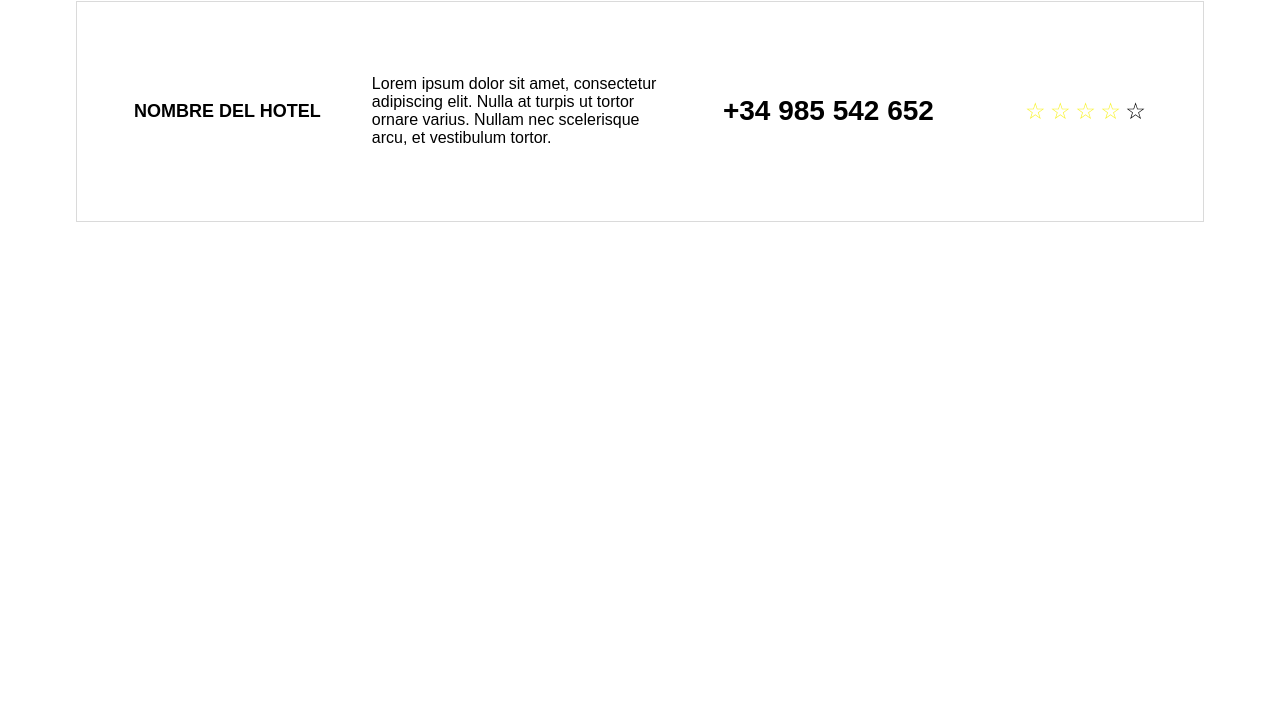
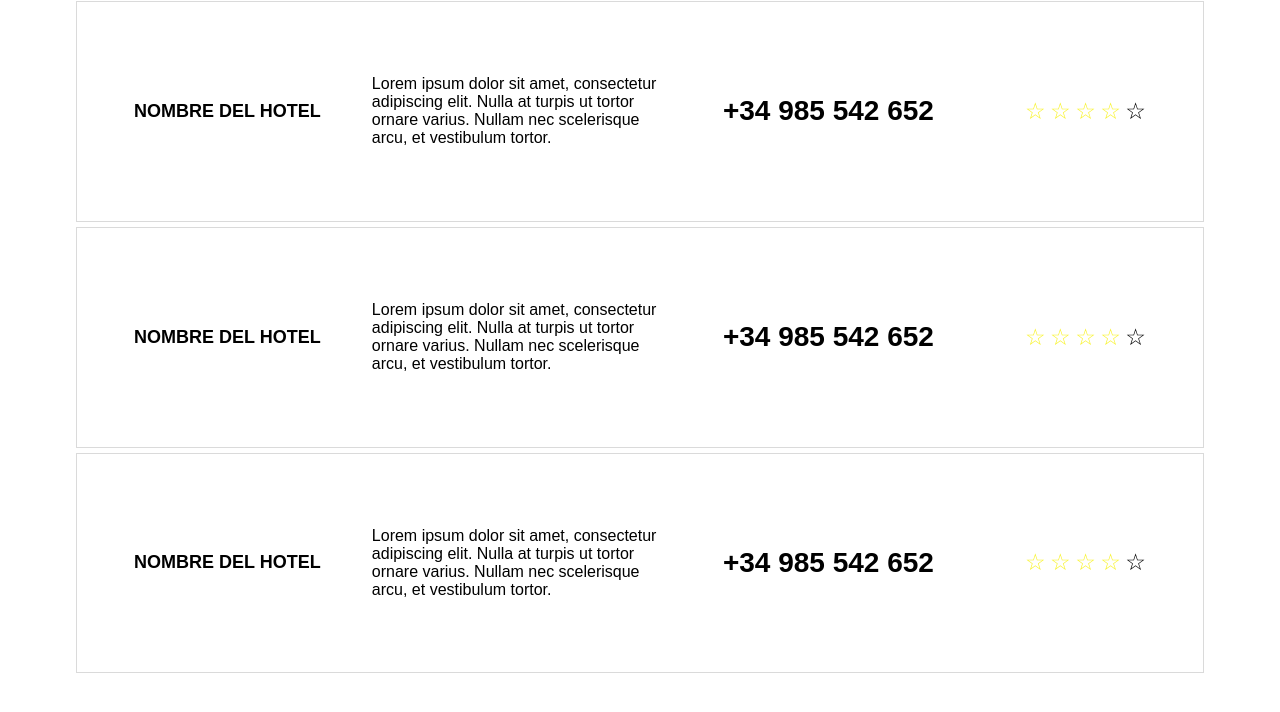
Before and after one commit to MariaRobles/modulo-0-practica-2, a plain HTML site: page index.html in a window 1280 px wide. Shown: the part 138-850 px from the top of the page. Before the commit the page ends 800 px from the top, so only its background shows below. Drawn offline with Linux system fonts and the light colour scheme.

Commit message:
listado hoteles terminado multiples hoteles

```diff
--- a/index.html
+++ b/index.html
@@ -11,7 +11,9 @@
 <body>
 
   <div class="container">
+
     <header><h2>Listado de hoteles</h2></header>
+
     <div class="tarjeta">
       <div class="name"><p>Nombre del hotel</p></div>
       <div class="description">Lorem ipsum dolor sit amet, consectetur adipiscing elit. Nulla at turpis ut tortor ornare varius. Nullam nec scelerisque arcu, et vestibulum tortor.</div>
@@ -27,6 +29,36 @@
       </div>
     </div>
 
+    <div class="tarjeta">
+        <div class="name"><p>Nombre del hotel</p></div>
+        <div class="description">Lorem ipsum dolor sit amet, consectetur adipiscing elit. Nulla at turpis ut tortor ornare varius. Nullam nec scelerisque arcu, et vestibulum tortor.</div>
+        <div class="tel"><strong>+34 985 542 652</strong></div>
+        <div class="estrellas">
+          <ul>
+            <li><p>☆</p></li>
+            <li><p>☆</p></li>
+            <li><p>☆</p></li>
+            <li><p>☆</p></li>
+            <li><p>☆</p></li>
+          </ul>
+        </div>
+    </div>
+
+    <div class="tarjeta">
+        <div class="name"><p>Nombre del hotel</p></div>
+        <div class="description">Lorem ipsum dolor sit amet, consectetur adipiscing elit. Nulla at turpis ut tortor ornare varius. Nullam nec scelerisque arcu, et vestibulum tortor.</div>
+        <div class="tel"><strong>+34 985 542 652</strong></div>
+        <div class="estrellas">
+          <ul>
+            <li><p>☆</p></li>
+            <li><p>☆</p></li>
+            <li><p>☆</p></li>
+            <li><p>☆</p></li>
+            <li><p>☆</p></li>
+          </ul>
+        </div>
+    </div>
+
   </div>
 
 </body>
```
